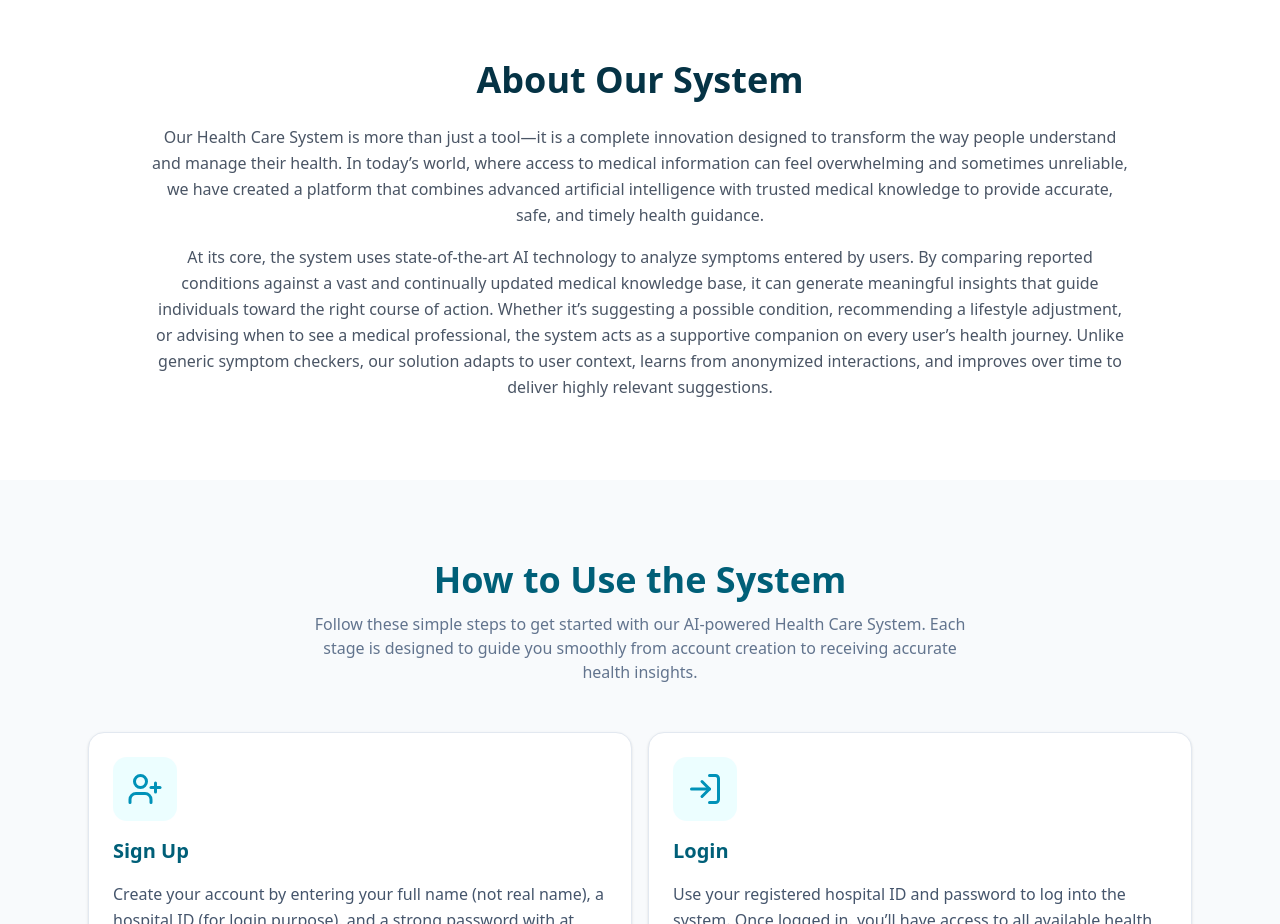
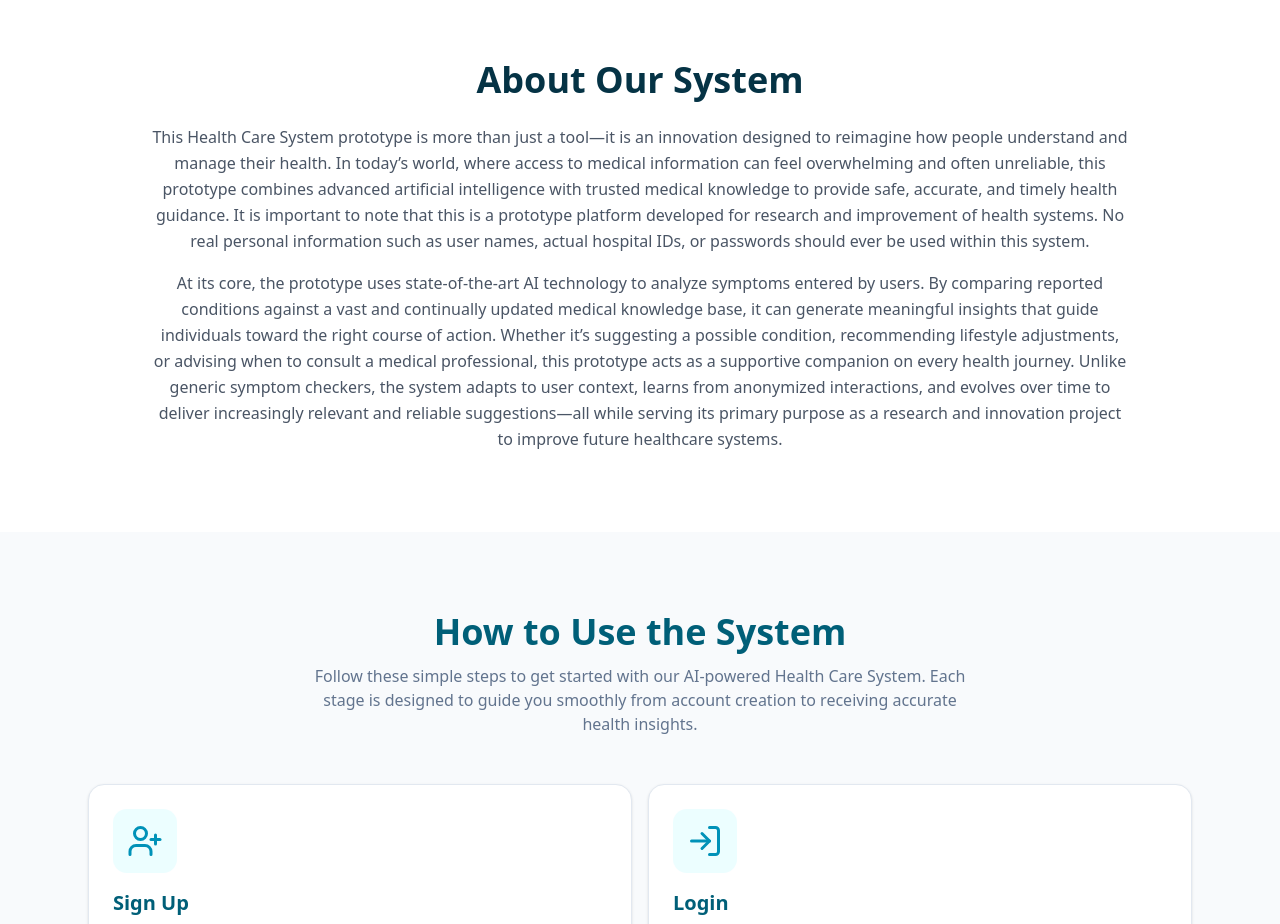
Before and after one commit to codewithomonz/health-care-system-frontend, a React (Vite) app: page / in a window 1280 px wide. Shown: the part 820-1744 px from the top of the page. Built offline with nearby package versions, Linux system fonts and the light colour scheme.

Commit message:
updated usage policy

```diff
--- a/src/components/About.tsx
+++ b/src/components/About.tsx
@@ -5,24 +5,30 @@ export default function About() {
         About Our System
       </h2>
       <p className="text-md text-gray-600 leading-relaxed">
-        Our Health Care System is more than just a tool—it is a complete
-        innovation designed to transform the way people understand and manage
-        their health. In today’s world, where access to medical information can
-        feel overwhelming and sometimes unreliable, we have created a platform
-        that combines advanced artificial intelligence with trusted medical
-        knowledge to provide accurate, safe, and timely health guidance.
+        This Health Care System prototype is more than just a tool—it is an
+        innovation designed to reimagine how people understand and manage their
+        health. In today’s world, where access to medical information can feel
+        overwhelming and often unreliable, this prototype combines advanced
+        artificial intelligence with trusted medical knowledge to provide safe,
+        accurate, and timely health guidance. It is important to note that this
+        is a prototype platform developed for research and improvement of health
+        systems. No real personal information such as user names, actual
+        hospital IDs, or passwords should ever be used within this system.
       </p>
+
       <p className="text-md text-gray-600 leading-relaxed mt-4">
-        At its core, the system uses state-of-the-art AI technology to analyze
-        symptoms entered by users. By comparing reported conditions against a
-        vast and continually updated medical knowledge base, it can generate
-        meaningful insights that guide individuals toward the right course of
-        action. Whether it’s suggesting a possible condition, recommending a
-        lifestyle adjustment, or advising when to see a medical professional,
-        the system acts as a supportive companion on every user’s health
-        journey. Unlike generic symptom checkers, our solution adapts to user
-        context, learns from anonymized interactions, and improves over time to
-        deliver highly relevant suggestions.
+        At its core, the prototype uses state-of-the-art AI technology to
+        analyze symptoms entered by users. By comparing reported conditions
+        against a vast and continually updated medical knowledge base, it can
+        generate meaningful insights that guide individuals toward the right
+        course of action. Whether it’s suggesting a possible condition,
+        recommending lifestyle adjustments, or advising when to consult a
+        medical professional, this prototype acts as a supportive companion on
+        every health journey. Unlike generic symptom checkers, the system adapts
+        to user context, learns from anonymized interactions, and evolves over
+        time to deliver increasingly relevant and reliable suggestions—all while
+        serving its primary purpose as a research and innovation project to
+        improve future healthcare systems.
       </p>
     </section>
   );
--- a/src/pages/auth/LoginPage.tsx
+++ b/src/pages/auth/LoginPage.tsx
@@ -70,11 +70,7 @@ export default function LoginPage() {
           className="w-full md:w-6/12 flex-1 h-screen bg-white/80 backdrop-blur-xl
         border-white/30 flex flex-col gap-6 items-start justify-center shadow-lg"
         >
-          <AuthPageHeader
-            title="HealthAi"
-            description="AI-driven health analysis, smarter and faster."
-            image={logo}
-          />
+          <AuthPageHeader title="HealthAi" image={logo} />
 
           <div className="flex flex-col gap-5 w-full px-8 md:px-12 lg:px-40">
             <FormField
--- a/src/pages/auth/SignupPage.tsx
+++ b/src/pages/auth/SignupPage.tsx
@@ -71,11 +71,7 @@ export default function SignUpPage() {
           className="w-full md:w-6/12 flex-1 h-screen bg-white/80 backdrop-blur-xl
         border-white/30 flex flex-col gap-6 items-start justify-center shadow-lg"
         >
-          <AuthPageHeader
-            title="HealthAi"
-            description="AI-driven health analysis, smarter and faster."
-            image={logo}
-          />
+          <AuthPageHeader title="HealthAi" image={logo} />
 
           <div className="flex flex-col gap-5 w-full px-8 md:px-12 lg:px-40">
             <FormField
--- a/src/pages/auth/_components/AuthPageHeader.tsx
+++ b/src/pages/auth/_components/AuthPageHeader.tsx
@@ -2,11 +2,11 @@ import { Link } from "react-router";
 const AuthPageHeader = ({
   image,
   title,
-  description,
-}: {
+}: // description,
+{
   image: string;
   title: string;
-  description: string;
+  // description: string;
 }) => {
   return (
     <div className="flex flex-col gap-2 items-center justify-center w-full mt-20">
@@ -23,7 +23,19 @@ const AuthPageHeader = ({
         <h4 className="font-bold text-2xl md:text-4xl text-cyan-600">
           {title}
         </h4>
-        <p className="text-lg text-cyan-950">{description}</p>
+
+        <fieldset>
+          <legend className="w-full text-left font-extrabold text-red-700">
+            Notice
+          </legend>
+          <p className="text-base text-gray-600 leading-relaxed">
+            This is a prototype platform developed for research and improvement
+            of health systems. No real personal information such as user names,
+            actual hospital IDs, or passwords should ever be used within this
+            system
+          </p>
+        </fieldset>
+        <hr className="border border-cyan-600 w-full" />
       </div>
     </div>
   );
```
